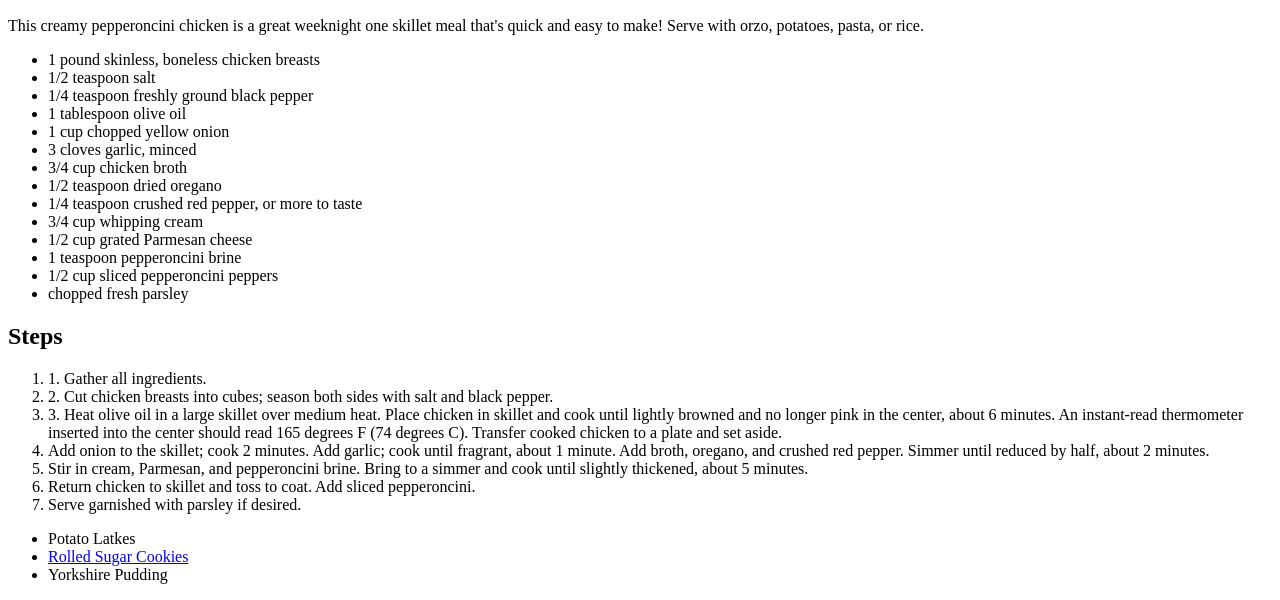
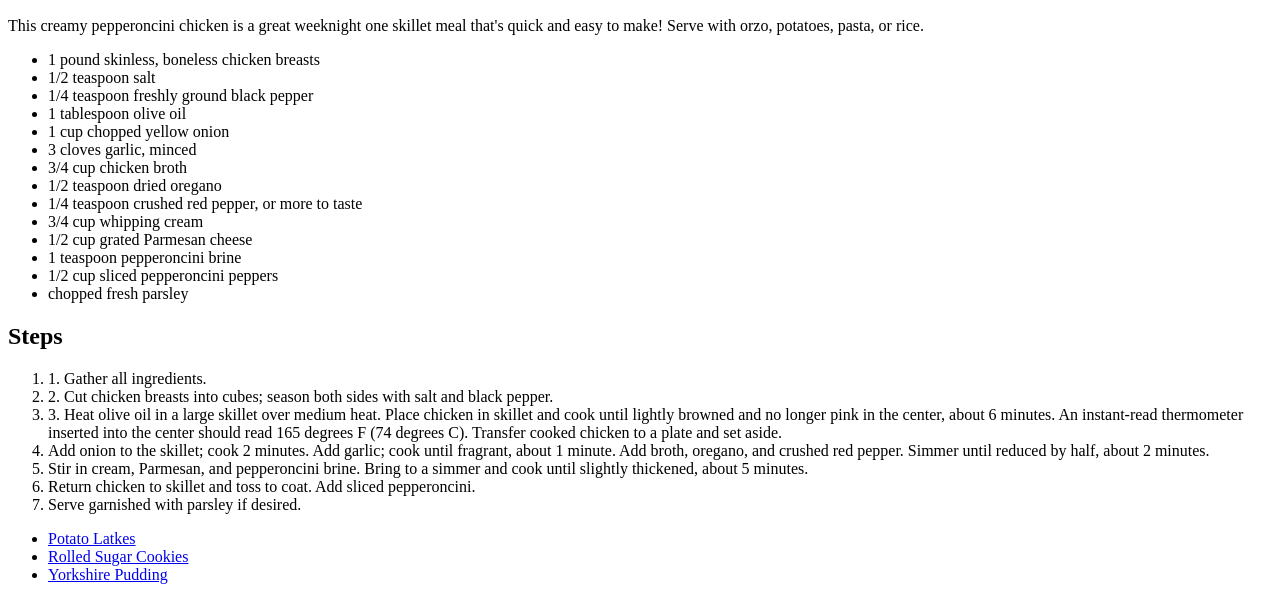
Before and after one commit to kdlndz/odin-recipes, a plain HTML site: page recipes/creamy-pepperoncini-chicken.html in a window 1280 px wide. Shown: the part 460-1060 px from the top of the page. Drawn offline with Linux system fonts and the light colour scheme.

Commit message:
Add recipes/creamy-pepperoncini-chicken.html

```diff
--- a/recipes/creamy-pepperoncini-chicken.html
+++ b/recipes/creamy-pepperoncini-chicken.html
@@ -41,9 +41,9 @@
                             <li>Serve garnished with parsley if desired.</li>
                         </ol>
                         <ul>
-                            <li><a href="recipes/potato-latkes.html"></a>Potato Latkes</li>
+                            <li><a href="recipes/potato-latkes.html">Potato Latkes</a></li>
                             <li><a href="recipes/rolled-sugar-cookies.html">Rolled Sugar Cookies</a></li>
-                            <li><a href="recipes/yorkshire-pudding.html"></a>Yorkshire Pudding</li>
+                            <li><a href="recipes/yorkshire-pudding.html">Yorkshire Pudding</a></li>
                         </ul>
             </div>
         </div>
```
